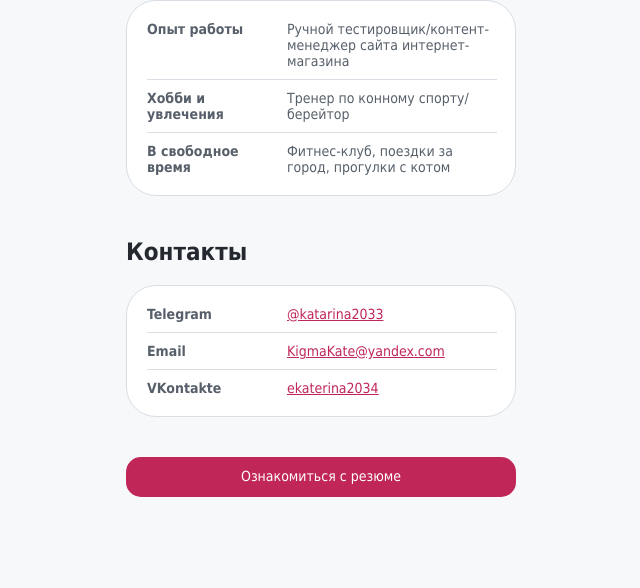
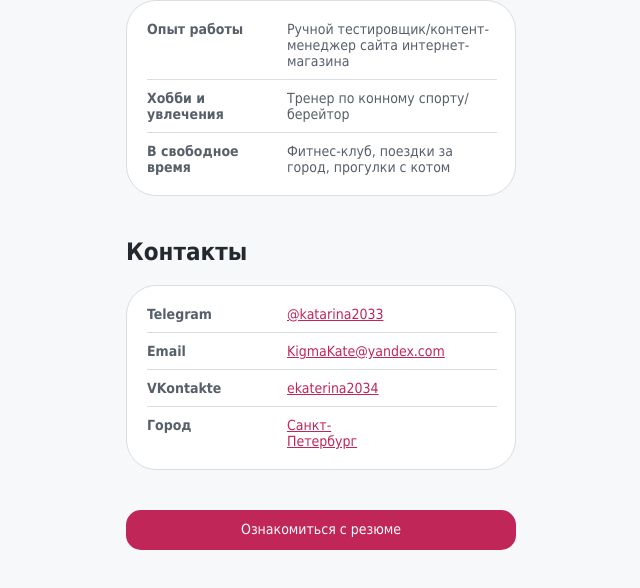
Before and after one commit to EkaterinaGolacheva/CV, a plain HTML site: page index.html in a window 1280 px wide. Shown: the part 624-1212 px from the top of the page, without its empty margins (319-959 px from the left). Before the commit the page ends 1161 px from the top, so only its background shows below. Drawn offline with Linux system fonts and the light colour scheme.

Commit message:
Добавлен город

```diff
--- a/index.html
+++ b/index.html
@@ -71,6 +71,13 @@
             >
           </li>
 
+          <li class="links__link">
+            <p class="links__title">Город</p>
+            <a class="linsk__links" href="https://yandex.ru/maps/2/saint-petersburg/"
+              >Санкт-Петербург</a
+            >
+          </li>
+
         </ul>
       </section>
     </main>
```
